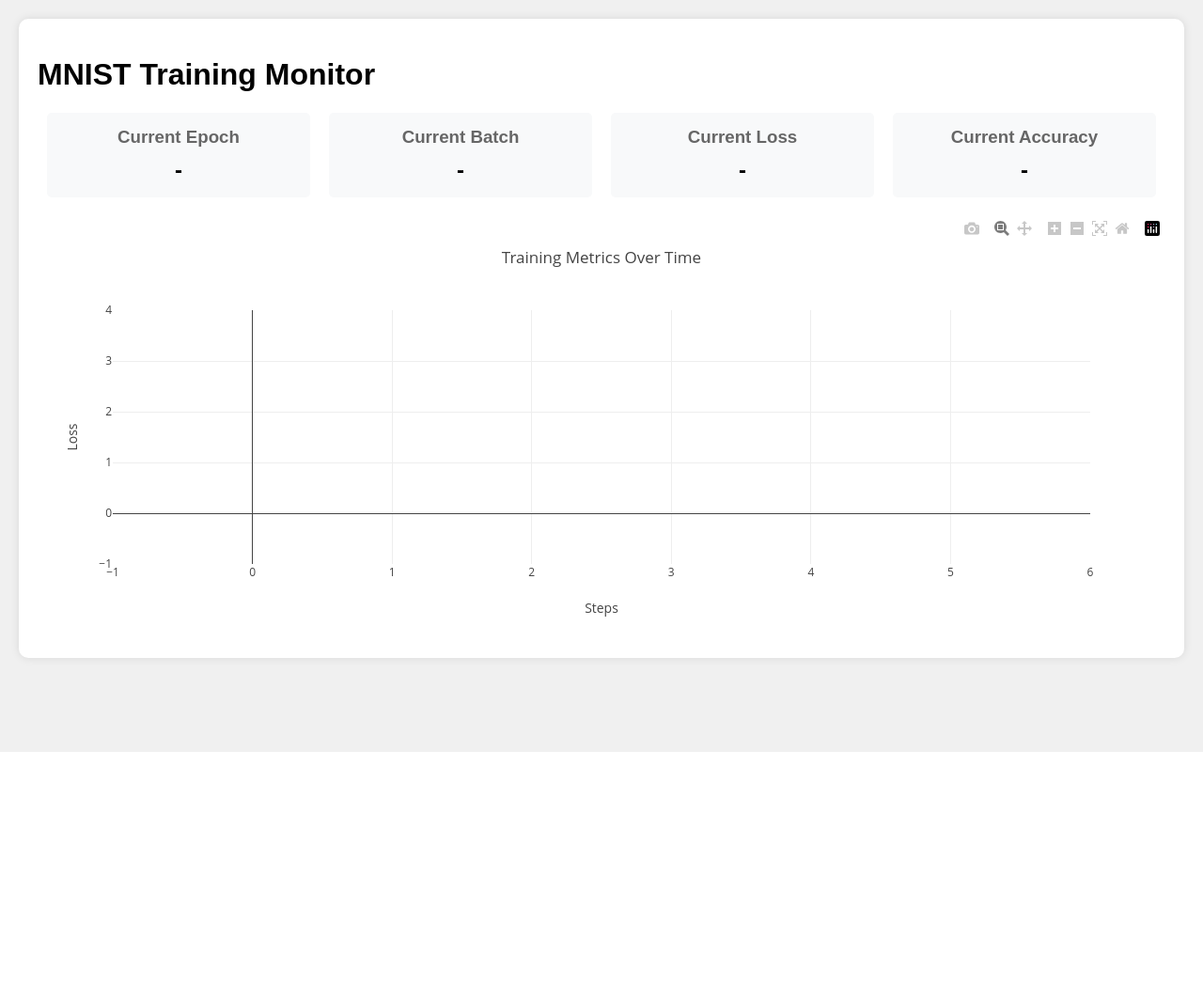
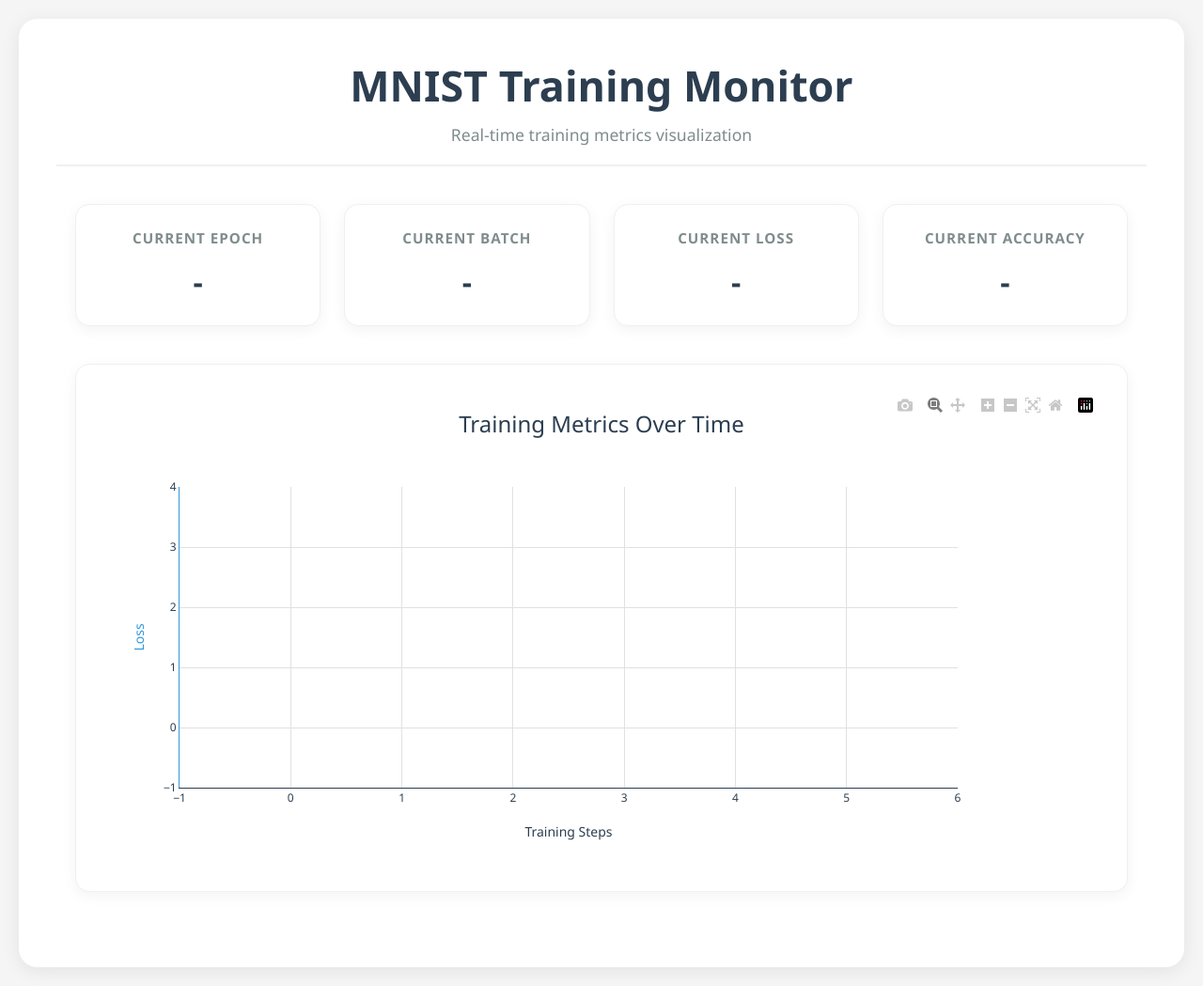
Before and after one commit to TharunSivamani/Version-3, a Flask app: page / in a window 1280 px wide. Shown: the whole page at 94% size. Before the commit the page ends 800 px from the top, so only its background shows below. Run offline with Flask 2, Linux system fonts and the light colour scheme; some libraries are stand-ins or nearby versions.

Commit message:
ui fixes

```diff
--- a/Task-4/static/style.css
+++ b/Task-4/static/style.css
@@ -1,57 +1,122 @@
 body {
-    font-family: Arial, sans-serif;
+    font-family: 'Segoe UI', Tahoma, Geneva, Verdana, sans-serif;
     margin: 0;
     padding: 20px;
-    background-color: #f0f0f0;
+    background-color: #f5f5f5;
+    min-height: 100vh;
 }
 
 .container {
-    max-width: 1200px;
+    max-width: 1400px;
     margin: 0 auto;
     background-color: white;
-    padding: 20px;
-    border-radius: 10px;
-    box-shadow: 0 0 10px rgba(0,0,0,0.1);
+    padding: 40px;
+    border-radius: 20px;
+    box-shadow: 0 4px 20px rgba(0, 0, 0, 0.08);
+}
+
+.header {
+    text-align: center;
+    margin-bottom: 40px;
+    padding-bottom: 20px;
+    border-bottom: 2px solid #f0f0f0;
+}
+
+h1 {
+    color: #2c3e50;
+    font-size: 2.8em;
+    margin: 0 0 10px 0;
+    font-weight: 600;
+}
+
+.subtitle {
+    color: #7f8c8d;
+    font-size: 1.1em;
+    margin: 0;
 }
 
 .stats {
-    display: flex;
-    justify-content: space-between;
-    margin: 20px 0;
+    display: grid;
+    grid-template-columns: repeat(4, 1fr);
+    gap: 25px;
+    margin-bottom: 40px;
+    padding: 0 20px;
 }
 
 .stat-box {
-    background-color: #f8f9fa;
-    padding: 15px;
-    border-radius: 5px;
+    background: #ffffff;
+    padding: 25px 20px;
+    border-radius: 15px;
+    box-shadow: 0 4px 15px rgba(0, 0, 0, 0.05);
     text-align: center;
-    flex: 1;
-    margin: 0 10px;
+    transition: transform 0.2s, box-shadow 0.2s;
+    border: 1px solid #f0f0f0;
+}
+
+.stat-box:hover {
+    transform: translateY(-5px);
+    box-shadow: 0 6px 20px rgba(0, 0, 0, 0.1);
 }
 
 .stat-box h3 {
     margin: 0;
-    color: #666;
+    color: #7f8c8d;
+    font-size: 0.95em;
+    text-transform: uppercase;
+    letter-spacing: 1px;
+    font-weight: 600;
 }
 
 .stat-box p {
-    margin: 10px 0 0 0;
-    font-size: 24px;
-    font-weight: bold;
+    margin: 15px 0 0;
+    color: #2c3e50;
+    font-size: 2em;
+    font-weight: 600;
 }
 
-#loss-plot {
+.metrics-container {
+    background-color: white;
+    padding: 30px;
+    border-radius: 15px;
+    box-shadow: 0 4px 15px rgba(0, 0, 0, 0.05);
+    margin: 0 20px 40px 20px;
+    border: 1px solid #f0f0f0;
+}
+
+#metrics-plot {
     width: 100%;
-    height: 400px;
-    margin: 20px 0;
+    height: 500px;
 }
 
 #results {
-    margin-top: 30px;
     text-align: center;
+    padding: 30px;
+    background-color: #f8f9fa;
+    border-radius: 15px;
+    margin: 40px 20px 0 20px;
+    border: 1px solid #f0f0f0;
+}
+
+#results h2 {
+    color: #2c3e50;
+    margin-bottom: 25px;
+    font-size: 1.8em;
 }
 
 #results img {
     max-width: 100%;
-    margin-top: 20px;
+    border-radius: 15px;
+    box-shadow: 0 4px 15px rgba(0, 0, 0, 0.1);
 }
+
+@media (max-width: 1024px) {
+    .stats {
+        grid-template-columns: repeat(2, 1fr);
+    }
+}
+
+@media (max-width: 600px) {
+    .stats {
+        grid-template-columns: 1fr;
+    }
+}
--- a/Task-4/templates/index.html
+++ b/Task-4/templates/index.html
@@ -10,7 +10,10 @@
   </head>
   <body>
     <div class="container">
-      <h1>MNIST Training Monitor</h1>
+      <div class="header">
+        <h1>MNIST Training Monitor</h1>
+        <p class="subtitle">Real-time training metrics visualization</p>
+      </div>
 
       <div class="stats">
         <div class="stat-box">
@@ -31,71 +34,148 @@
         </div>
       </div>
 
-      <div id="metrics-plot"></div>
+      <div class="metrics-container">
+        <div id="metrics-plot"></div>
+      </div>
 
       <div id="results" style="display: none">
-        <h2>Training Complete</h2>
+        <h2>Training Results</h2>
         <img
           src="{{ url_for('static', filename='results.png') }}"
-          alt="Results"
+          alt="Training Results"
         />
       </div>
     </div>
 
     <script>
       let layout = {
-        title: "Training Metrics Over Time",
-        xaxis: { title: "Steps" },
+        title: {
+          text: 'Training Metrics Over Time',
+          font: {
+            size: 24,
+            color: '#2c3e50',
+            family: 'Segoe UI, sans-serif',
+          },
+          y: 0.95
+        },
+        xaxis: {
+          title: {
+            text: 'Training Steps',
+            font: {
+              size: 14,
+              color: '#2c3e50'
+            }
+          },
+          gridcolor: '#e1e1e1',
+          zeroline: false,
+          showline: true,
+          linecolor: '#2c3e50',
+          linewidth: 1
+        },
         yaxis: {
-          title: "Loss",
-          side: "left",
-          showgrid: true,
-          zeroline: true
+          title: {
+            text: 'Loss',
+            font: {
+              size: 14,
+              color: '#3498db'
+            }
+          },
+          gridcolor: '#e1e1e1',
+          zeroline: false,
+          showline: true,
+          linecolor: '#3498db',
+          linewidth: 1
         },
         yaxis2: {
-          title: "Accuracy (%)",
-          overlaying: "y",
-          side: "right",
+          title: {
+            text: 'Accuracy (%)',
+            font: {
+              size: 14,
+              color: '#2ecc71'
+            }
+          },
+          overlaying: 'y',
+          side: 'right',
           range: [90, 100],
-          showgrid: true,
           gridcolor: '#f3f3f3',
           zeroline: false,
+          showline: true,
+          linecolor: '#2ecc71',
+          linewidth: 1,
           dtick: 1
         },
         showlegend: true,
         legend: {
-          x: 1.1,
-          y: 1
+          x: 1.05,
+          y: 1,
+          bgcolor: 'rgba(255, 255, 255, 0.9)',
+          bordercolor: '#E2E2E2',
+          borderwidth: 1,
+          font: {
+            family: 'Segoe UI, sans-serif',
+            size: 12
+          }
         },
         margin: {
-          r: 80
+          r: 150,
+          t: 100,
+          b: 80,
+          l: 80
+        },
+        plot_bgcolor: 'white',
+        paper_bgcolor: 'white',
+        font: {
+          family: 'Segoe UI, sans-serif',
+          color: '#2c3e50'
+        },
+        hovermode: 'x unified',
+        hoverlabel: {
+          bgcolor: 'white',
+          font: {
+            family: 'Segoe UI, sans-serif',
+            size: 12
+          }
         }
+      };
+
+      const createTraces = (data) => {
+        return [
+          {
+            x: Array.from({ length: data.loss_history.length }, (_, i) => i),
+            y: data.loss_history,
+            type: 'scatter',
+            mode: 'lines',
+            name: 'Loss',
+            line: {
+              color: '#3498db',
+              width: 2.5,
+              shape: 'spline'
+            },
+            hovertemplate: 'Loss: %{y:.4f}<extra></extra>'
+          },
+          {
+            x: Array.from({ length: data.accuracy_history.length }, (_, i) => i),
+            y: data.accuracy_history,
+            type: 'scatter',
+            mode: 'lines',
+            name: 'Accuracy',
+            yaxis: 'y2',
+            line: {
+              color: '#2ecc71',
+              width: 2.5,
+              shape: 'spline'
+            },
+            hovertemplate: 'Accuracy: %{y:.2f}%<extra></extra>'
+          }
+        ];
       };
 
       function updatePlot() {
         fetch("/get_loss_history")
           .then((response) => response.json())
           .then((data) => {
-            const lossTrace = {
-              x: Array.from({ length: data.loss_history.length }, (_, i) => i),
-              y: data.loss_history,
-              type: "scatter",
-              mode: "lines",
-              name: "Loss",
-              line: { color: "#1f77b4" }
-            };
-
-            const accuracyTrace = {
-              x: Array.from({ length: data.accuracy_history.length }, (_, i) => i),
-              y: data.accuracy_history,
-              type: "scatter",
-              mode: "lines",
-              name: "Accuracy",
-              yaxis: "y2",
-              line: { color: "#2ca02c" }
-            };
-
-            Plotly.react("metrics-plot", [lossTrace, accuracyTrace], layout);
+            const traces = createTraces(data);
+            Plotly.react("metrics-plot", traces, layout);
           });
       }
 
@@ -108,9 +188,10 @@
             if (data.status !== "no_data") {
               document.getElementById("epoch").textContent = data.epoch;
               document.getElementById("batch").textContent = data.batch;
-              document.getElementById("loss").textContent = data.loss.toFixed(4);
+              document.getElementById("loss").textContent =
+                typeof data.loss === 'number' ? data.loss.toFixed(4) : '-';
               document.getElementById("accuracy").textContent =
-                data.accuracy.toFixed(2) + "%";
+                typeof data.accuracy === 'number' ? data.accuracy.toFixed(2) + "%" : '-';
 
               if (data.batch === lastBatch && data.batch !== 0) {
                 document.getElementById("results").style.display = "block";
@@ -119,10 +200,13 @@
 
               updatePlot();
             }
+          })
+          .catch((error) => {
+            console.error("Error fetching updates:", error);
           });
       }
 
-      // Initialize the plot
+      // Initialize the plot and start updates
       Plotly.newPlot("metrics-plot", [], layout);
       setInterval(checkUpdate, 500);
     </script>
--- a/Task-4/visualizer.py
+++ b/Task-4/visualizer.py
@@ -5,7 +5,12 @@ import queue
 app = Flask(__name__)
 
 # Store training data
-training_data = queue.Queue()
+current_data = {
+    "loss": 0,
+    "accuracy": 0,
+    "epoch": 0,
+    "batch": 0
+}
 loss_history = []
 accuracy_history = []
 
@@ -17,10 +22,11 @@ def index():
 def update():
     try:
         data = request.json
+        # Update current data
+        current_data.update(data)
         # Store both loss and accuracy
         loss_history.append(data['loss'])
         accuracy_history.append(data['accuracy'])
-        training_data.put(data)
         return jsonify({"status": "success"})
     except Exception as e:
         print(f"Error in update: {str(e)}")
@@ -29,9 +35,8 @@ def update():
 @app.route('/get_data')
 def get_data():
     try:
-        if not training_data.empty():
-            data = training_data.get()
-            return jsonify(data)
+        if current_data["epoch"] > 0:  # Only return if we have data
+            return jsonify(current_data)
         return jsonify({"status": "no_data"})
     except Exception as e:
         print(f"Error in get_data: {str(e)}")
@@ -48,14 +53,17 @@ def get_loss_history():
         print(f"Error in get_loss_history: {str(e)}")
         return jsonify({"status": "error", "message": str(e)}), 500
 
-# Add a route to clear history (useful for multiple training runs)
 @app.route('/clear_history', methods=['POST'])
 def clear_history():
     try:
         loss_history.clear()
         accuracy_history.clear()
-        while not training_data.empty():
-            training_data.get()
+        current_data.update({
+            "loss": 0,
+            "accuracy": 0,
+            "epoch": 0,
+            "batch": 0
+        })
         return jsonify({"status": "success"})
     except Exception as e:
         print(f"Error in clear_history: {str(e)}")
```
Also changed, not shown: Task-4/main.py (+23 -27 lines).
